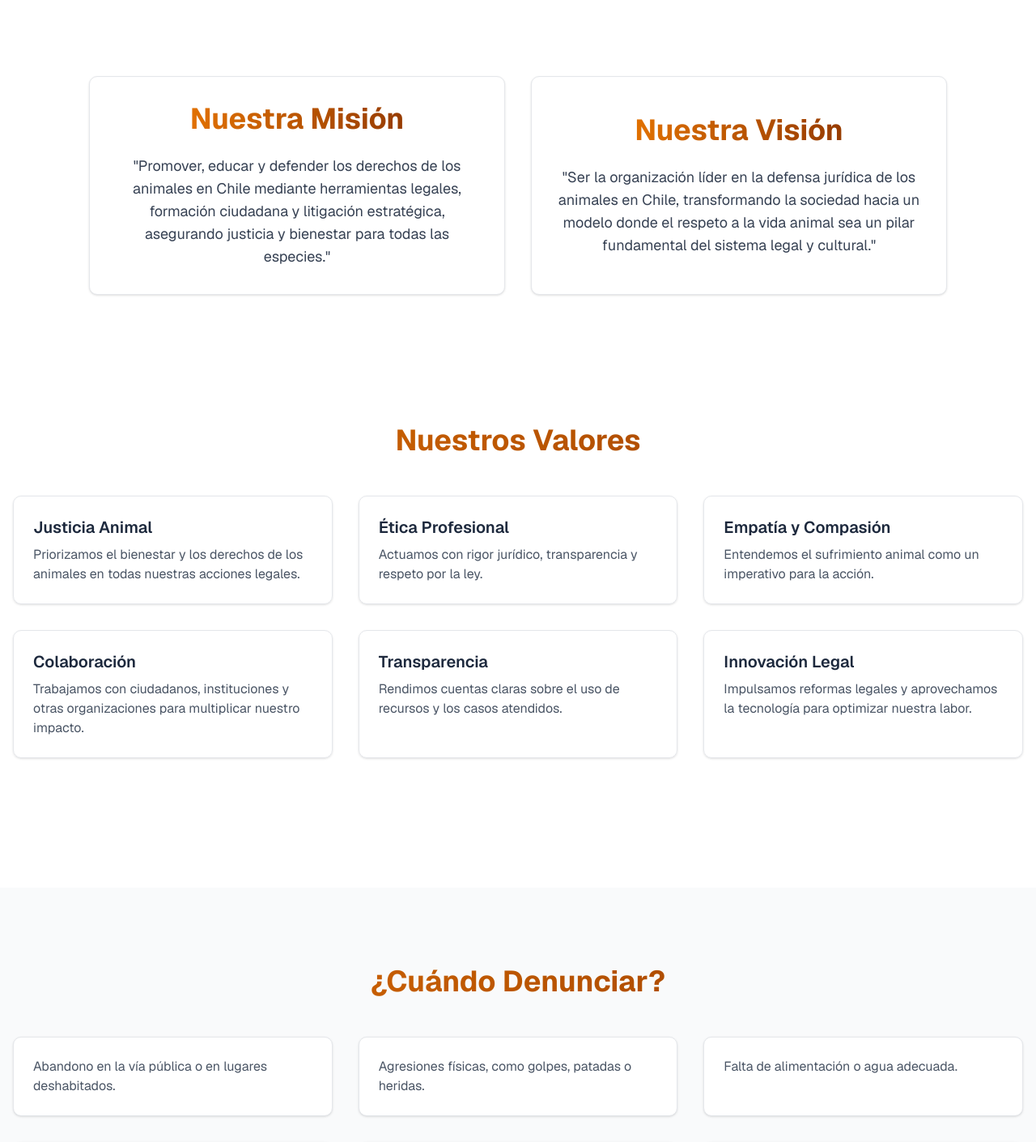
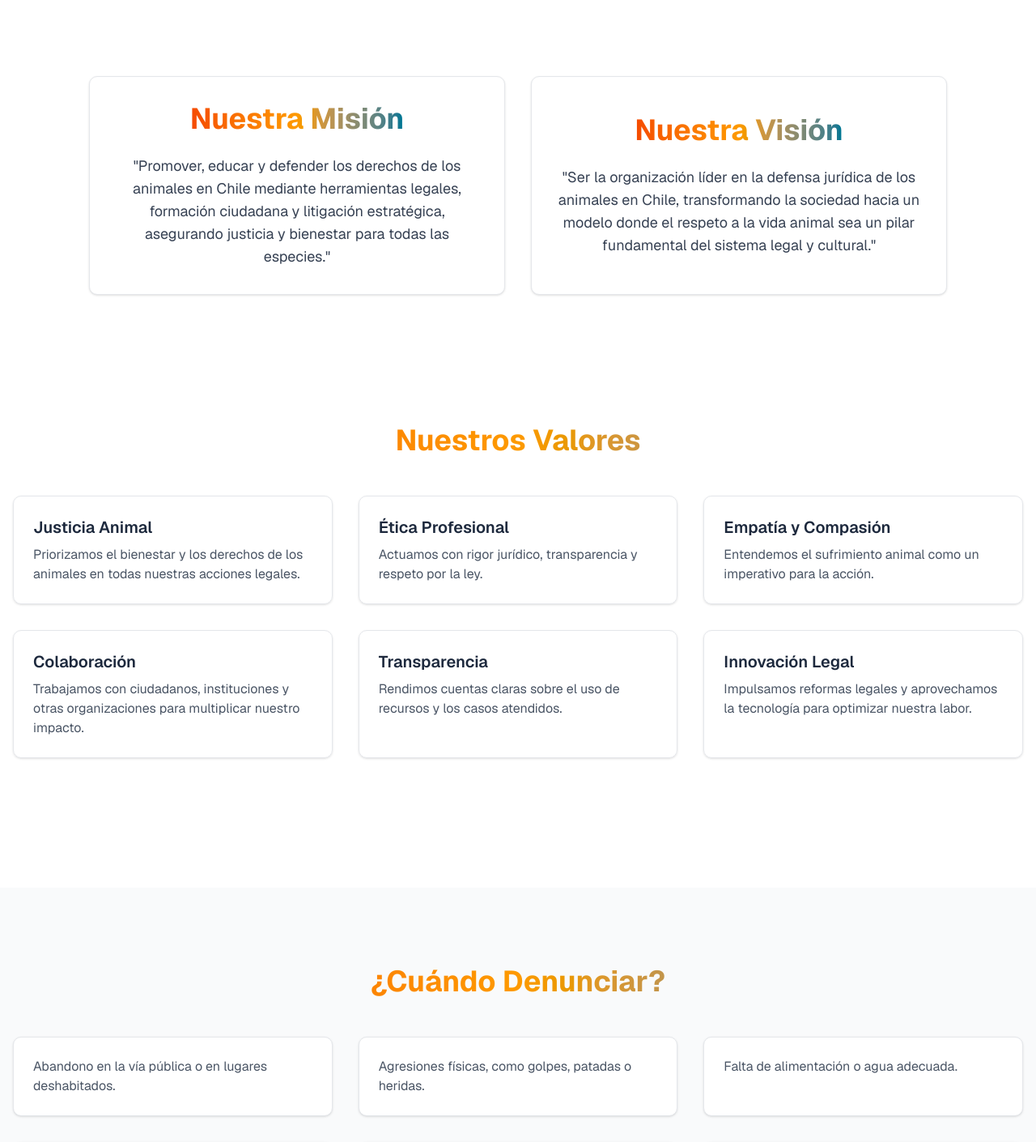
Before and after one commit to felipecalderon/ong, a Next.js app: page / in a window 1280 px wide. Shown: the part 1720-3130 px from the top of the page at 81% size. Built offline with nearby package versions, Linux system fonts and the light colour scheme; no server answers.

Commit message:
updated titles style

```diff
--- a/src/components/landing/how-to-report.tsx
+++ b/src/components/landing/how-to-report.tsx
@@ -24,7 +24,7 @@ export const HowToReport = () => {
     return (
         <section className='py-12 md:py-24'>
             <div className='container mx-auto px-4'>
-                <h2 className='text-4xl font-bold text-center mb-12 bg-gradient-to-r from-amber-600 to-amber-800 text-transparent bg-clip-text'>
+                <h2 className='text-4xl font-bold text-center mb-12 bg-gradient-to-r from-orange-600 via-amber-500 to-cyan-700 text-transparent bg-clip-text'>
                     ¿Cómo Denunciar?
                 </h2>
                 <div className='grid grid-cols-1 md:grid-cols-2 lg:grid-cols-4 gap-8 mb-12'>
--- a/src/components/landing/mission.tsx
+++ b/src/components/landing/mission.tsx
@@ -2,11 +2,14 @@ import React from 'react'
 
 export const Mission = () => {
     return (
-        <div className="flex-1 p-8 bg-white border border-gray-200 rounded-lg shadow-sm flex flex-col items-center justify-center">
-          <h2 className="text-4xl font-bold text-center mb-6 bg-gradient-to-r from-amber-600 to-amber-800 text-transparent bg-clip-text">Nuestra Misión</h2>
-          <p className="text-lg text-center text-gray-700 max-w-md">
-            "Promover, educar y defender los derechos de los animales en Chile mediante herramientas legales, formación ciudadana y litigación estratégica, asegurando justicia y bienestar para todas las especies."
-          </p>
+        <div className='flex-1 p-8 bg-white border border-gray-200 rounded-lg shadow-sm flex flex-col items-center justify-center'>
+            <h2 className='text-4xl font-bold text-center mb-6 bg-gradient-to-r from-orange-600 via-amber-500 to-cyan-700 text-transparent bg-clip-text'>
+                Nuestra Misión
+            </h2>
+            <p className='text-lg text-center text-gray-700 max-w-md'>
+                "Promover, educar y defender los derechos de los animales en Chile mediante herramientas legales, formación ciudadana y litigación
+                estratégica, asegurando justicia y bienestar para todas las especies."
+            </p>
         </div>
     )
 }
--- a/src/components/landing/values.tsx
+++ b/src/components/landing/values.tsx
@@ -1,46 +1,48 @@
-import React from 'react';
+import React from 'react'
 
 const values = [
     {
-    title: "Justicia Animal",
-    description: "Priorizamos el bienestar y los derechos de los animales en todas nuestras acciones legales."
+        title: 'Justicia Animal',
+        description: 'Priorizamos el bienestar y los derechos de los animales en todas nuestras acciones legales.',
     },
     {
-    title: "Ética Profesional",
-    description: "Actuamos con rigor jurídico, transparencia y respeto por la ley."
+        title: 'Ética Profesional',
+        description: 'Actuamos con rigor jurídico, transparencia y respeto por la ley.',
     },
     {
-    title: "Empatía y Compasión",
-    description: "Entendemos el sufrimiento animal como un imperativo para la acción."
+        title: 'Empatía y Compasión',
+        description: 'Entendemos el sufrimiento animal como un imperativo para la acción.',
     },
     {
-    title: "Colaboración",
-    description: "Trabajamos con ciudadanos, instituciones y otras organizaciones para multiplicar nuestro impacto."
+        title: 'Colaboración',
+        description: 'Trabajamos con ciudadanos, instituciones y otras organizaciones para multiplicar nuestro impacto.',
     },
     {
-    title: "Transparencia",
-    description: "Rendimos cuentas claras sobre el uso de recursos y los casos atendidos."
+        title: 'Transparencia',
+        description: 'Rendimos cuentas claras sobre el uso de recursos y los casos atendidos.',
     },
     {
-    title: "Innovación Legal",
-    description: "Impulsamos reformas legales y aprovechamos la tecnología para optimizar nuestra labor."
-  }
-];
+        title: 'Innovación Legal',
+        description: 'Impulsamos reformas legales y aprovechamos la tecnología para optimizar nuestra labor.',
+    },
+]
 
 export const Values = () => {
     return (
-    <section className="py-12 md:py-24">
-      <div className="container mx-auto px-4">
-        <h2 className="text-4xl font-bold text-center mb-12 bg-gradient-to-r from-amber-600 to-amber-800 text-transparent bg-clip-text">Nuestros Valores</h2>
-        <div className="grid grid-cols-1 md:grid-cols-2 lg:grid-cols-3 gap-8">
+        <section className='py-12 md:py-24'>
+            <div className='container mx-auto px-4'>
+                <h2 className='text-4xl font-bold text-center mb-12 bg-gradient-to-r from-orange-600 via-amber-500 to-cyan-700 text-transparent bg-clip-text'>
+                    Nuestros Valores
+                </h2>
+                <div className='grid grid-cols-1 md:grid-cols-2 lg:grid-cols-3 gap-8'>
                     {values.map((value) => (
-            <div key={value.title} className="p-6 border border-gray-200 rounded-lg shadow-sm">
-              <h3 className="text-xl font-semibold mb-2">{value.title}</h3>
-              <p className="text-gray-600">{value.description}</p>
+                        <div key={value.title} className='p-6 border border-gray-200 rounded-lg shadow-sm'>
+                            <h3 className='text-xl font-semibold mb-2'>{value.title}</h3>
+                            <p className='text-gray-600'>{value.description}</p>
                         </div>
                     ))}
                 </div>
             </div>
         </section>
-  );
-};
+    )
+}
--- a/src/components/landing/vision.tsx
+++ b/src/components/landing/vision.tsx
@@ -2,11 +2,14 @@ import React from 'react'
 
 export const Vision = () => {
     return (
-        <div className="flex-1 p-8 bg-white border border-gray-200 rounded-lg shadow-sm flex flex-col items-center justify-center">
-          <h2 className="text-4xl font-bold text-center mb-6 bg-gradient-to-r from-amber-600 to-amber-800 text-transparent bg-clip-text">Nuestra Visión</h2>
-          <p className="text-lg text-center text-gray-700 max-w-md">
-            "Ser la organización líder en la defensa jurídica de los animales en Chile, transformando la sociedad hacia un modelo donde el respeto a la vida animal sea un pilar fundamental del sistema legal y cultural."
-          </p>
+        <div className='flex-1 p-8 bg-white border border-gray-200 rounded-lg shadow-sm flex flex-col items-center justify-center'>
+            <h2 className='text-4xl font-bold text-center mb-6 bg-gradient-to-r from-orange-600 via-amber-500 to-cyan-700 text-transparent bg-clip-text'>
+                Nuestra Visión
+            </h2>
+            <p className='text-lg text-center text-gray-700 max-w-md'>
+                "Ser la organización líder en la defensa jurídica de los animales en Chile, transformando la sociedad hacia un modelo donde el respeto
+                a la vida animal sea un pilar fundamental del sistema legal y cultural."
+            </p>
         </div>
     )
 }
--- a/src/components/landing/when-to-report.tsx
+++ b/src/components/landing/when-to-report.tsx
@@ -1,27 +1,29 @@
-import React from 'react';
+import React from 'react'
 
 const situations = [
-  "Abandono en la vía pública o en lugares deshabitados.",
-  "Agresiones físicas, como golpes, patadas o heridas.",
-  "Falta de alimentación o agua adecuada.",
-  "Condiciones de vida insalubres o inadecuadas.",
-  "Explotación para fines comerciales o de entretenimiento.",
-  "Negligencia en la atención veterinaria."
-];
+    'Abandono en la vía pública o en lugares deshabitados.',
+    'Agresiones físicas, como golpes, patadas o heridas.',
+    'Falta de alimentación o agua adecuada.',
+    'Condiciones de vida insalubres o inadecuadas.',
+    'Explotación para fines comerciales o de entretenimiento.',
+    'Negligencia en la atención veterinaria.',
+]
 
 export const WhenToReport = () => {
     return (
-    <section className="py-12 md:py-24 bg-gray-50">
-      <div className="container mx-auto px-4">
-        <h2 className="text-4xl font-bold text-center mb-12 bg-gradient-to-r from-amber-600 to-amber-800 text-transparent bg-clip-text">¿Cuándo Denunciar?</h2>
-        <div className="grid grid-cols-1 md:grid-cols-2 lg:grid-cols-3 gap-8">
+        <section className='py-12 md:py-24 bg-gray-50'>
+            <div className='container mx-auto px-4'>
+                <h2 className='text-4xl font-bold text-center mb-12 bg-gradient-to-r from-orange-600 via-amber-500 to-cyan-700 text-transparent bg-clip-text'>
+                    ¿Cuándo Denunciar?
+                </h2>
+                <div className='grid grid-cols-1 md:grid-cols-2 lg:grid-cols-3 gap-8'>
                     {situations.map((situation, index) => (
-            <div key={index} className="p-6 border border-gray-200 rounded-lg shadow-sm bg-white">
-              <p className="text-gray-600">{situation}</p>
+                        <div key={index} className='p-6 border border-gray-200 rounded-lg shadow-sm bg-white'>
+                            <p className='text-gray-600'>{situation}</p>
                         </div>
                     ))}
                 </div>
             </div>
         </section>
-  );
-};
+    )
+}
```
Also changed, not shown: src/components/landing/team.tsx (+29 -27 lines), src/components/landing/banner.tsx (deleted). Lines whose indentation alone changed are shown as unchanged.
